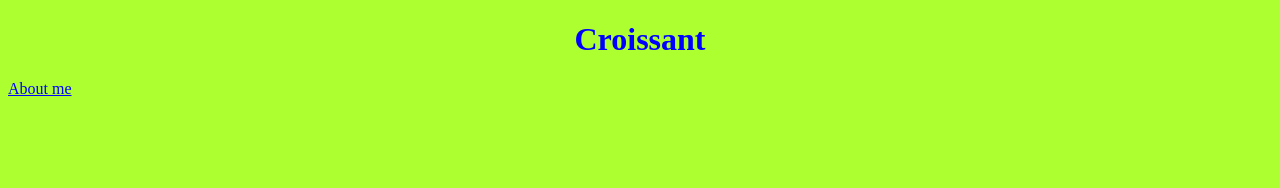
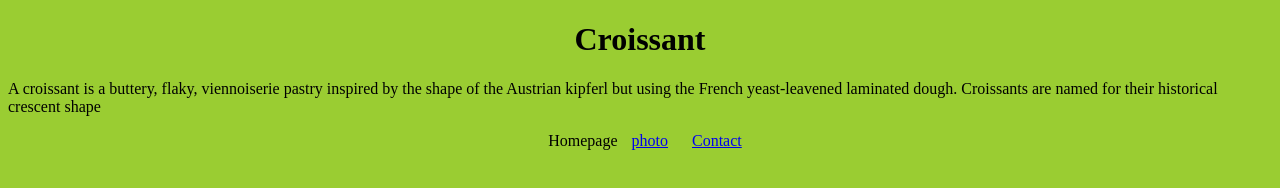
Before and after one commit to AngelineMatambo/croissant, a plain HTML site: page index.html in a window 1280 px wide. Drawn offline with Linux system fonts and the light colour scheme.

Commit message:
Added the basic project structure

```diff
--- a/css/styles.css
+++ b/css/styles.css
@@ -1,13 +1,17 @@
 body {
-    background: greenyellow;
+    background: yellowgreen;
 }
 
 h1 {
     text-align: center;
-    color: blue;
-}
-a {
-    color: blue;
-    text-align: center;
 
 }
+
+footer {
+    text-align: center;
+}
+
+footer a {
+    margin: 10px;
+
+}
--- a/index.html
+++ b/index.html
@@ -3,12 +3,27 @@
 <head>
     <meta charset="UTF-8">
     <meta name="viewport" content="width=device-width, initial-scale=1.0">
-    <link rel="stylesheet" href="/css/styles.css" />
-    <title>Homepage</title>
+   <link rel="stylesheet" href="/css/styles.css" /
+   >
+    <title>Croissant</title>
 </head>
 <body>
     <h1>Croissant</h1>
-    <a href="/about.html">About me</a>
+    <p>
+        A croissant is a buttery, flaky,
+         viennoiserie pastry inspired by
+         the shape of the Austrian kipferl but
+         using the French yeast-leavened
+         laminated dough. Croissants are
+         named for their historical crescent shape
+    </p>
+    <footer>
+        <a href="/"></a>Homepage</a>
+        <a href="/photo.html"> photo</a>
+        <a href="contact.html"> Contact</a>
+    </footer>
+
+
 
 </body>
 </html>
```
Also changed, not shown: contact.html (added), photo.html (renamed from about.html).
